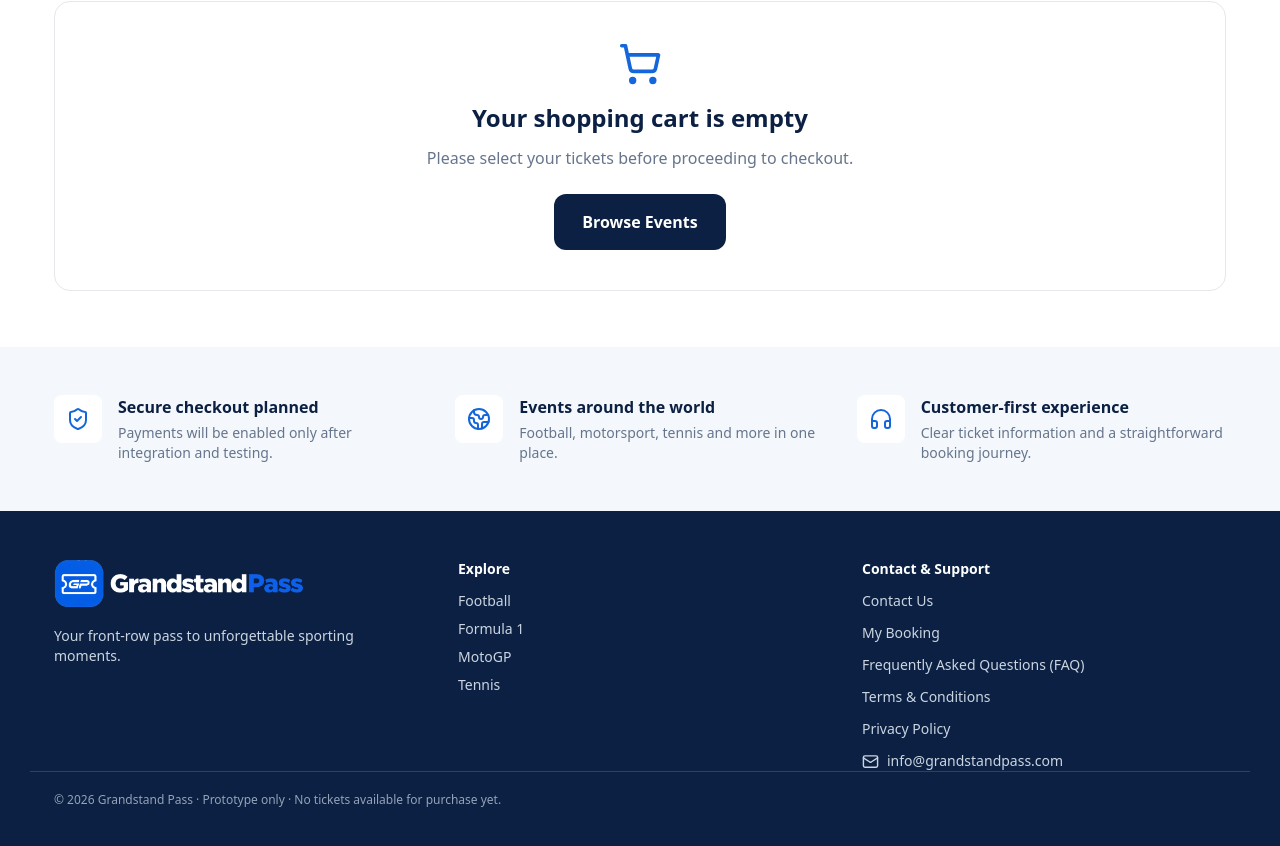
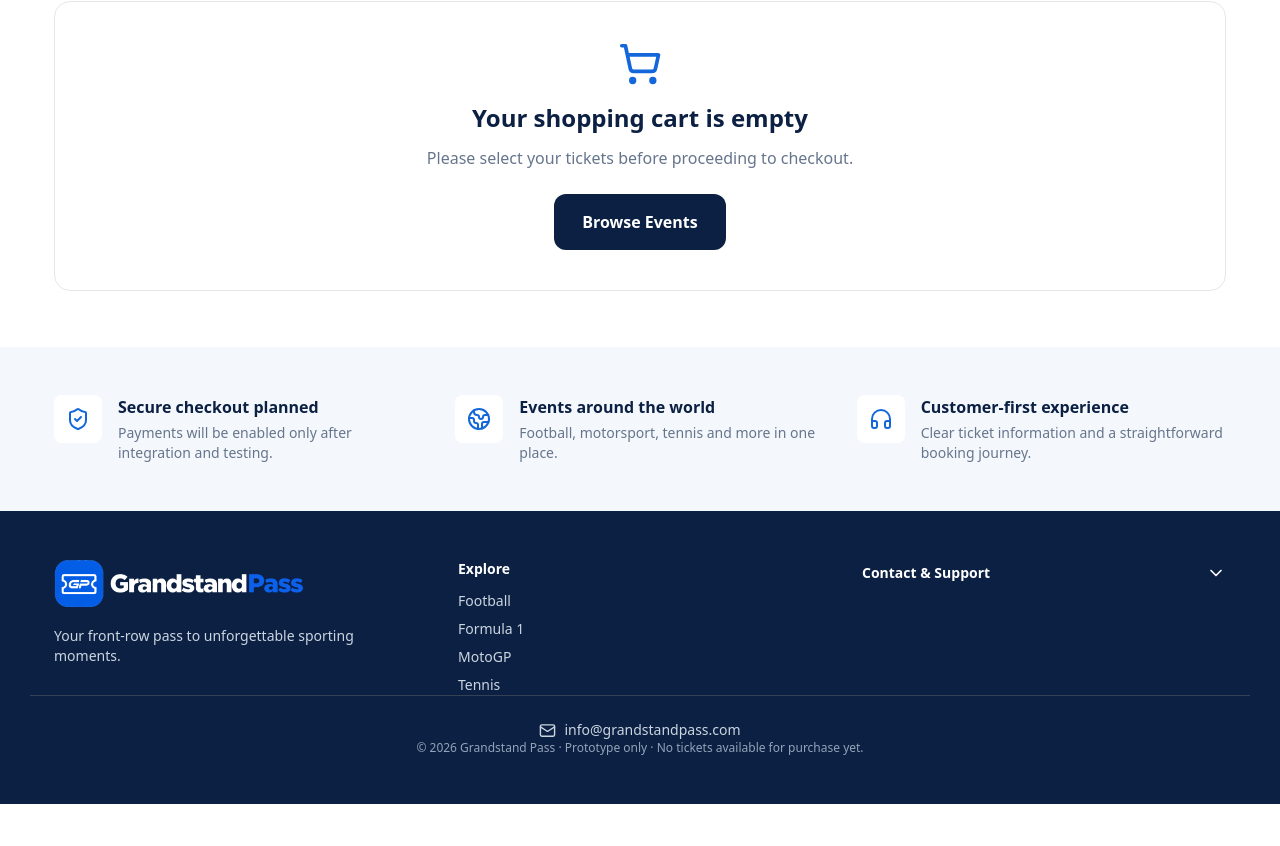
Before and after one commit to gpmotorsporttours-ai/GrandstandPass, a Next.js app: page /checkout in a window 1280 px wide. Shown: the part 419-1265 px from the top of the page. After the commit the page ends 1223 px from the top, so only its background shows below. Built offline with nearby package versions, Linux system fonts and the light colour scheme.

Commit message:
Improve footer with expandable Contact and Support menu

```diff
--- a/components/Footer.tsx
+++ b/components/Footer.tsx
@@ -6,6 +6,7 @@ import {
   Globe2,
   Headphones,
   Mail,
+  ChevronDown,
 } from 'lucide-react';
 
 export default function Footer() {
@@ -62,6 +63,7 @@ export default function Footer() {
 
       <footer className="bg-navy text-white py-12">
         <div className="container-wide grid grid-cols-1 md:grid-cols-3 gap-10">
+          {/* Grandstand Pass logo */}
           <div>
             <Link
               href="/"
@@ -84,6 +86,7 @@ export default function Footer() {
             </p>
           </div>
 
+          {/* Explore */}
           <div className="text-sm text-slate-300">
             <p className="font-bold text-white mb-3">
               Explore
@@ -120,12 +123,20 @@ export default function Footer() {
             </div>
           </div>
 
+          {/* Contact & Support dropdown */}
           <div className="text-sm text-slate-300">
-            <p className="font-bold text-white mb-3">
-              Contact &amp; Support
-            </p>
+            <details className="group">
+              <summary className="flex items-center justify-between gap-3 cursor-pointer list-none font-bold text-white py-1 [&::-webkit-details-marker]:hidden">
+                <span>Contact &amp; Support</span>
 
-            <div className="grid gap-3">
+                <ChevronDown
+                  size={20}
+                  aria-hidden="true"
+                  className="shrink-0 transition-transform duration-200 group-open:rotate-180"
+                />
+              </summary>
+
+              <div className="grid gap-3 mt-4 pl-1">
                 <Link
                   href="/contact"
                   className="hover:text-white transition-colors"
@@ -160,10 +171,17 @@ export default function Footer() {
                 >
                   Privacy Policy
                 </Link>
+              </div>
+            </details>
+          </div>
+        </div>
 
+        {/* Contact email */}
+        <div className="container-wide mt-10 pt-6 border-t border-slate-700">
+          <div className="flex justify-center">
             <a
               href="mailto:info@grandstandpass.com"
-                className="inline-flex items-center gap-2 hover:text-white transition-colors break-all"
+              className="inline-flex items-center gap-2 text-sm text-slate-300 hover:text-white transition-colors break-all"
             >
               <Mail
                 size={17}
@@ -174,9 +192,9 @@ export default function Footer() {
             </a>
           </div>
         </div>
-        </div>
 
-        <div className="container-wide border-t border-slate-700 mt-8 pt-5 text-xs text-slate-400">
+        {/* Copyright and development notice */}
+        <div className="container-wide mt-6 text-center text-xs text-slate-400">
           © {new Date().getFullYear()} Grandstand Pass
           {' · '}
           Prototype only
```
Lines whose indentation alone changed are shown as unchanged.
